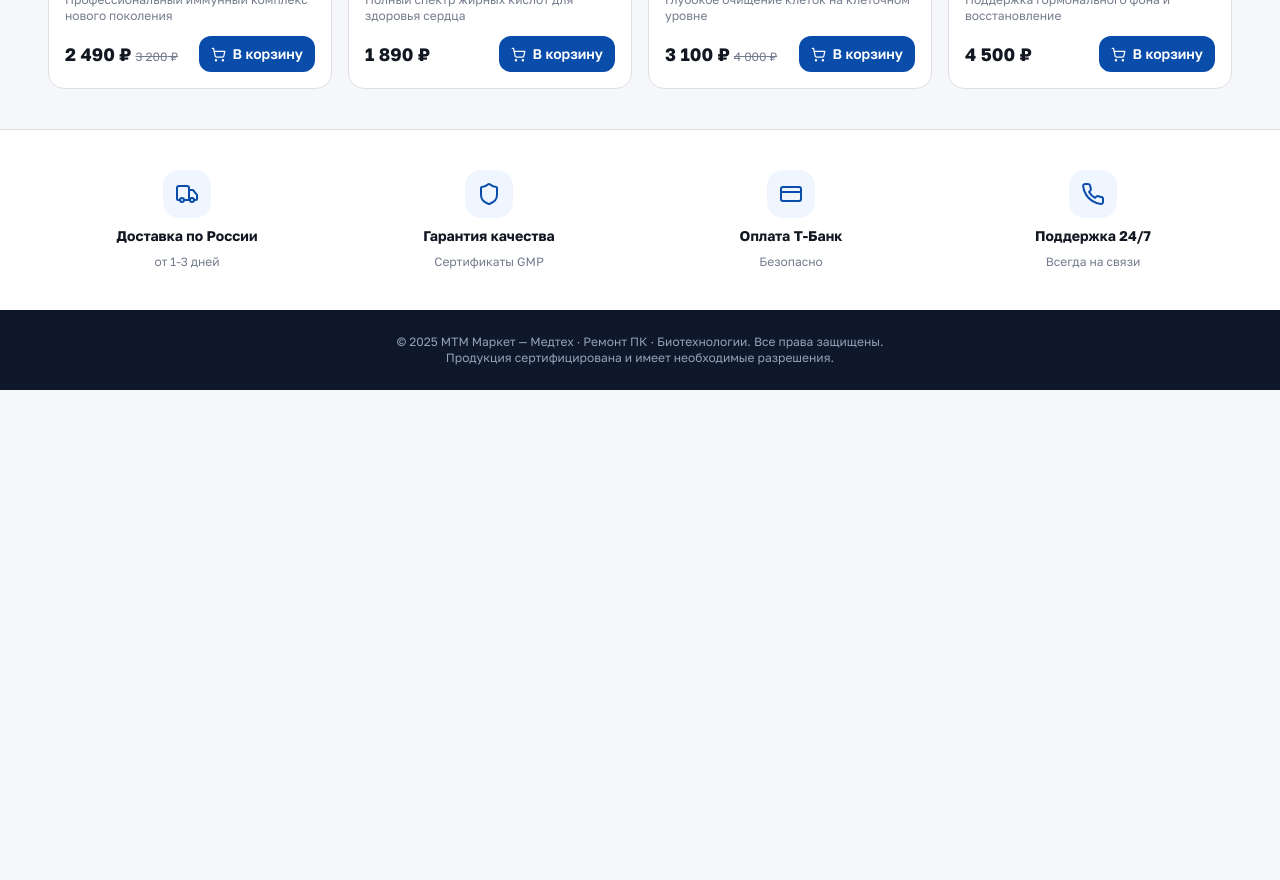
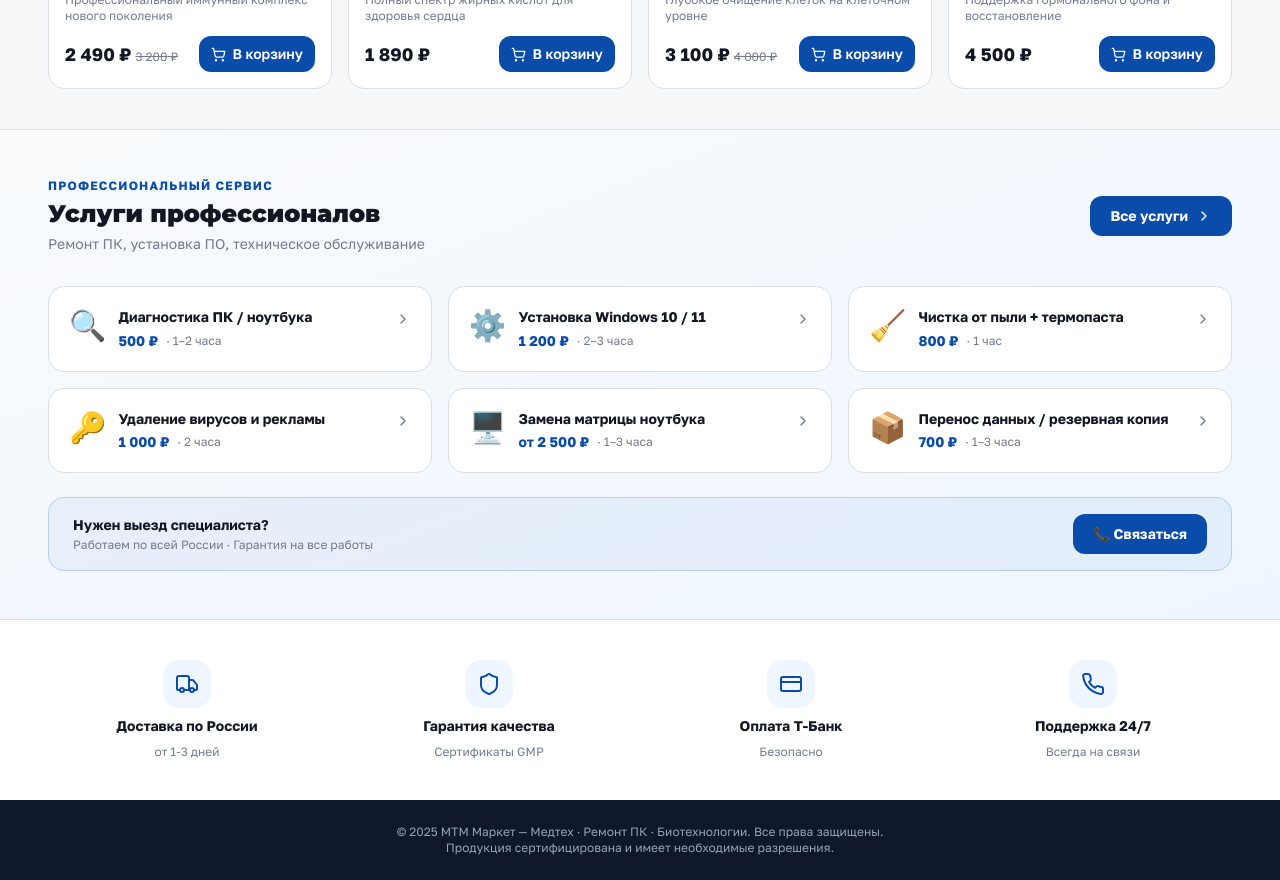
Before and after one commit to pr-poehali-dev/biotech-anime-store, a React (Vite) app: page / in a window 1280 px wide. Shown: the part 1260-2140 px from the top of the page. Before the commit the page ends 1650 px from the top, so only its background shows below. Built offline with nearby package versions, Linux system fonts and the light colour scheme.

Commit message:
На главной странице: обновления

```diff
--- a/src/components/HomePage.tsx
+++ b/src/components/HomePage.tsx
@@ -129,6 +129,72 @@ export default function HomePage({ setPage, products, addToCart }: Props) {
         </div>
       </section>
 
+      {/* SERVICES PROMO */}
+      <section className="py-12 px-4 bg-gradient-to-br from-slate-50 to-blue-50 border-t border-border">
+        <div className="container mx-auto">
+          <div className="flex flex-col sm:flex-row items-start sm:items-center justify-between mb-8 gap-3">
+            <div>
+              <div className="text-xs font-bold tracking-widest text-primary uppercase mb-1">Профессиональный сервис</div>
+              <h2 className="text-2xl font-black text-foreground" style={{ fontFamily: "Montserrat, sans-serif" }}>
+                Услуги профессионалов
+              </h2>
+              <p className="text-muted-foreground text-sm mt-1">Ремонт ПК, установка ПО, техническое обслуживание</p>
+            </div>
+            <button
+              onClick={() => setPage("services")}
+              className="bear-btn flex items-center gap-2 bg-primary text-primary-foreground font-bold px-5 py-2.5 rounded-xl text-sm shrink-0"
+            >
+              Все услуги <Icon name="ChevronRight" size={16} />
+            </button>
+          </div>
+
+          <div className="grid grid-cols-1 sm:grid-cols-2 lg:grid-cols-3 gap-4">
+            {[
+              { icon: "🔍", name: "Диагностика ПК / ноутбука",   price: "500 ₽",      time: "1–2 часа" },
+              { icon: "⚙️", name: "Установка Windows 10 / 11",   price: "1 200 ₽",    time: "2–3 часа" },
+              { icon: "🧹", name: "Чистка от пыли + термопаста", price: "800 ₽",      time: "1 час"    },
+              { icon: "🔑", name: "Удаление вирусов и рекламы",  price: "1 000 ₽",    time: "2 часа"   },
+              { icon: "🖥️", name: "Замена матрицы ноутбука",     price: "от 2 500 ₽", time: "1–3 часа" },
+              { icon: "📦", name: "Перенос данных / резервная копия", price: "700 ₽", time: "1–3 часа" },
+            ].map((s) => (
+              <button
+                key={s.name}
+                onClick={() => setPage("services")}
+                className="bear-btn text-left bg-white border border-border rounded-2xl p-5 hover:border-primary hover:shadow-md transition-all group"
+              >
+                <div className="flex items-start gap-3">
+                  <span className="text-3xl">{s.icon}</span>
+                  <div className="flex-1 min-w-0">
+                    <div className="font-bold text-sm text-foreground leading-snug mb-1 group-hover:text-primary transition-colors">
+                      {s.name}
+                    </div>
+                    <div className="flex items-center gap-2 flex-wrap">
+                      <span className="text-primary font-black text-sm">{s.price}</span>
+                      <span className="text-muted-foreground text-xs">· {s.time}</span>
+                    </div>
+                  </div>
+                  <Icon name="ChevronRight" size={16} className="text-muted-foreground group-hover:text-primary mt-1 shrink-0 transition-colors" />
+                </div>
+              </button>
+            ))}
+          </div>
+
+          {/* CTA полоска */}
+          <div className="mt-6 bg-primary/5 border border-primary/20 rounded-2xl px-6 py-4 flex flex-col sm:flex-row items-center gap-4 justify-between">
+            <div className="text-center sm:text-left">
+              <p className="font-bold text-foreground text-sm">Нужен выезд специалиста?</p>
+              <p className="text-muted-foreground text-xs mt-0.5">Работаем по всей России · Гарантия на все работы</p>
+            </div>
+            <button
+              onClick={() => setPage("contacts")}
+              className="bear-btn bg-primary text-primary-foreground font-bold px-5 py-2.5 rounded-xl text-sm shrink-0"
+            >
+              📞 Связаться
+            </button>
+          </div>
+        </div>
+      </section>
+
       {/* USP ROW */}
       <section className="py-10 px-4 bg-white border-t border-border">
         <div className="container mx-auto grid grid-cols-2 md:grid-cols-4 gap-6 text-center">
```
